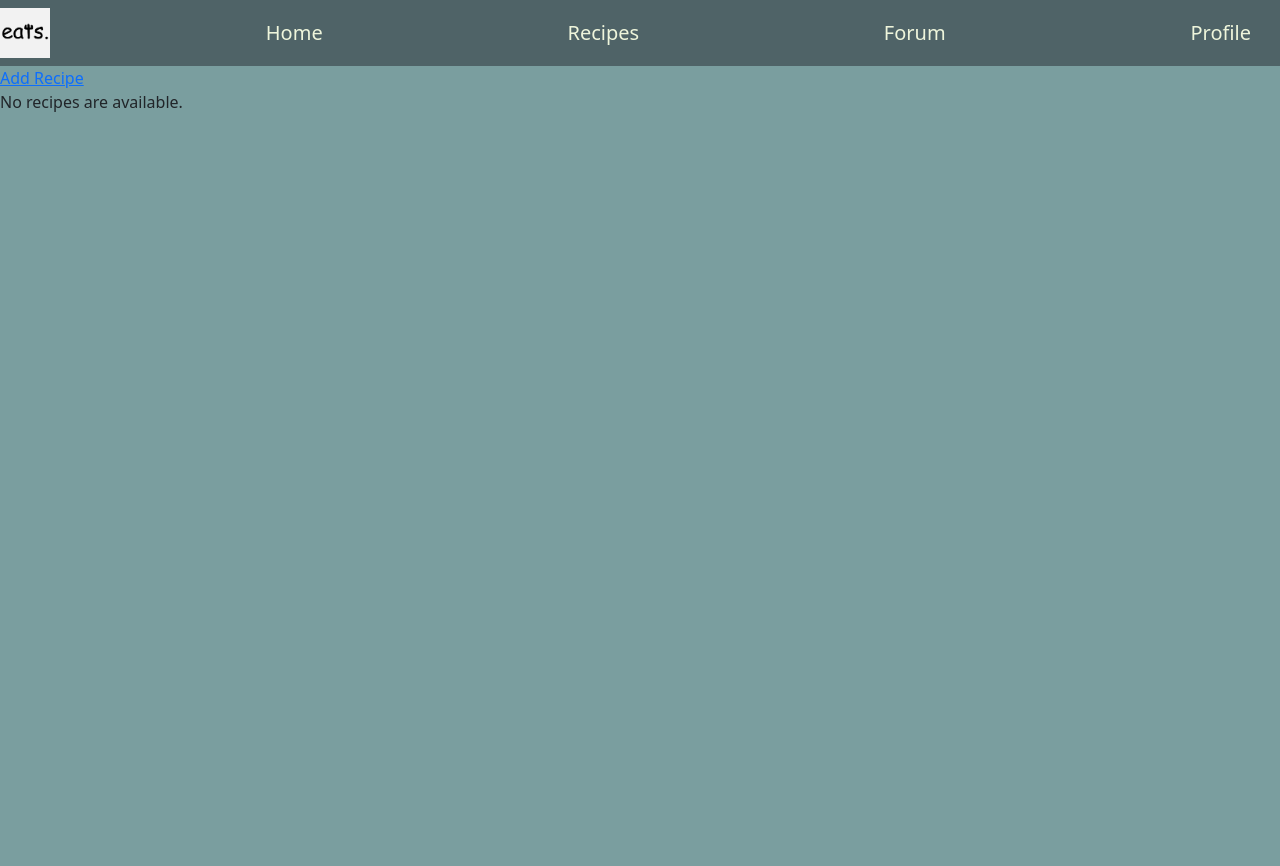
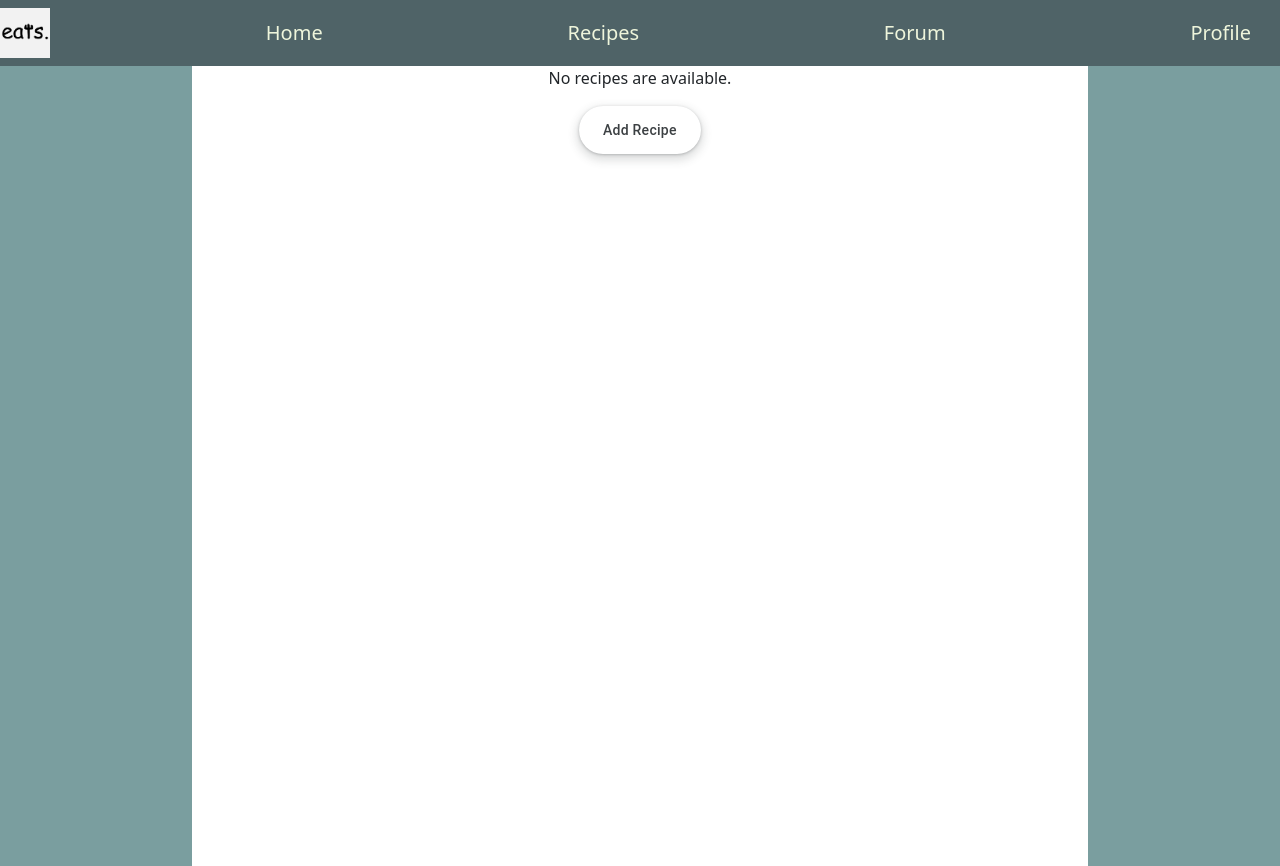
Before and after one commit to uva-cs3240-s22/group-project-A-04, a Django app: page /recipes/ in a window 1280 px wide. Before the commit the page ends 112 px from the top, so only its background shows below. Run offline with Django 4.2, Linux system fonts and the light colour scheme; data that the repository does not hold is empty; some libraries are stand-ins or nearby versions.

Commit message:
index.html of recipes list edits

```diff
--- a/recipes/templates/recipes/index.html
+++ b/recipes/templates/recipes/index.html
@@ -3,18 +3,105 @@
 {% load static %}
 
 <link rel="stylesheet" type="text/css" href="{% static 'recipes/style.css' %}">
+<style>
 
-<a href="{% url 'recipes:create' %}">Add Recipe</a> <br>
+    .login-btn {
+      align-items: center;
+      appearance: none;
+      background-color: #fff;
+      border-radius: 24px;
+      border-style: none;
+      box-shadow: rgba(0, 0, 0, .2) 0 3px 5px -1px,rgba(0, 0, 0, .14) 0 6px 10px 0,rgba(0, 0, 0, .12) 0 1px 18px 0;
+      box-sizing: border-box;
+      color: #3c4043;
+      cursor: pointer;
+      display: inline-flex;
+      fill: currentcolor;
+      font-family: "Google Sans",Roboto,Arial,sans-serif;
+      font-size: 14px;
+      font-weight: 500;
+      height: 48px;
+      justify-content: center;
+      letter-spacing: .25px;
+      line-height: normal;
+      max-width: 100%;
+      overflow: visible;
+      padding: 2px 24px;
+      position: relative;
+      text-align: center;
+      text-transform: none;
+      transition: box-shadow 280ms cubic-bezier(.4, 0, .2, 1),opacity 15ms linear 30ms,transform 270ms cubic-bezier(0, 0, .2, 1) 0ms;
+      user-select: none;
+      -webkit-user-select: none;
+      touch-action: manipulation;
+      width: auto;
+      will-change: transform,opacity;
+      z-index: 0;
+      text-decoration: none;
+    }
+
+    .login-btn:hover {
+      background: #F6F9FE;
+      color: #FE5F55;
+    }
+
+    .login-btn:active {
+      box-shadow: 0 4px 4px 0 rgb(60 64 67 / 30%), 0 8px 12px 6px rgb(60 64 67 / 15%);
+      outline: none;
+    }
+
+    .login-btn:focus {
+      outline: none;
+      border: 2px solid #FE5F55;
+    }
+
+    .login-btn:not(:disabled) {
+      box-shadow: rgba(60, 64, 67, .3) 0 1px 3px 0, rgba(60, 64, 67, .15) 0 4px 8px 3px;
+    }
+
+    .login-btn:not(:disabled):hover {
+      box-shadow: rgba(60, 64, 67, .3) 0 2px 3px 0, rgba(60, 64, 67, .15) 0 6px 10px 4px;
+    }
+
+    .login-btn:not(:disabled):focus {
+      box-shadow: rgba(60, 64, 67, .3) 0 1px 3px 0, rgba(60, 64, 67, .15) 0 4px 8px 3px;
+    }
+
+    .login-btn:not(:disabled):active {
+      box-shadow: rgba(60, 64, 67, .3) 0 4px 4px 0, rgba(60, 64, 67, .15) 0 8px 12px 6px;
+    }
+
+    .login-btn:disabled {
+      box-shadow: rgba(60, 64, 67, .3) 0 1px 3px 0, rgba(60, 64, 67, .15) 0 4px 8px 3px;
+    }
+    ul,li { list-style-type: none;
+        list-style-position:inside;
+        margin:0;
+        padding:0;
+        text-decoration: none;}
+    .recipe-link{
+        color:black;
+    }
+    .recipe-link:hover{
+        color:#FE5F55
+    }
+    </style>
+    <div class="d-flex flex-column align-items-center" style = "margin-left:15%; margin-right: 15%; background-color:white; height:100vh">
+
+
 
 {% if latest_recipe_list %}
-    <ul>
+<div style =  "display: inline-block;">
+    <ul style = " text-align: center;">
     {% for recipe in latest_recipe_list %}
-        <li><a href="/recipes/{{ recipe.id }}/">{{ recipe.recipe_name }}</a></li>
+        <li><a class ="recipe-link" style = "text-decoration: none" href="/recipes/{{ recipe.id }}/">{{ recipe.recipe_name }}</a></li>
     {% endfor %}
     </ul>
+</div>
 {% else %}
     <p>No recipes are available.</p>
 {% endif %}
 
-
+<a class = "login-btn" href="{% url 'recipes:create' %}">Add Recipe</a> <br>
+</div>
 {% endblock %}
--- a/templates/index.html
+++ b/templates/index.html
@@ -80,8 +80,8 @@
 <h3 style = "color: #FE5F55; font-family: Tahoma; text-align: center;" >An app to store and share your recipes!</h3>
 {% if user.is_authenticated %}
   <p>Welcome, You are logged in as {{ user.username }}</p>
-  <a href="{% url 'recipes:index' %}">Go to Recipes</a> <br>
-  <a href="logout">Logout</a>
+  <a class = "login-btn" href="{% url 'recipes:index' %}">Go to Recipes</a> <br>
+  <a class = "login-btn" href="logout">Logout</a>
 {% else %}
   <div style = "margin-top: 20%;"></div>
   <a class = "login-btn" href="{% provider_login_url 'google' %}">Login With Google</a>
```
